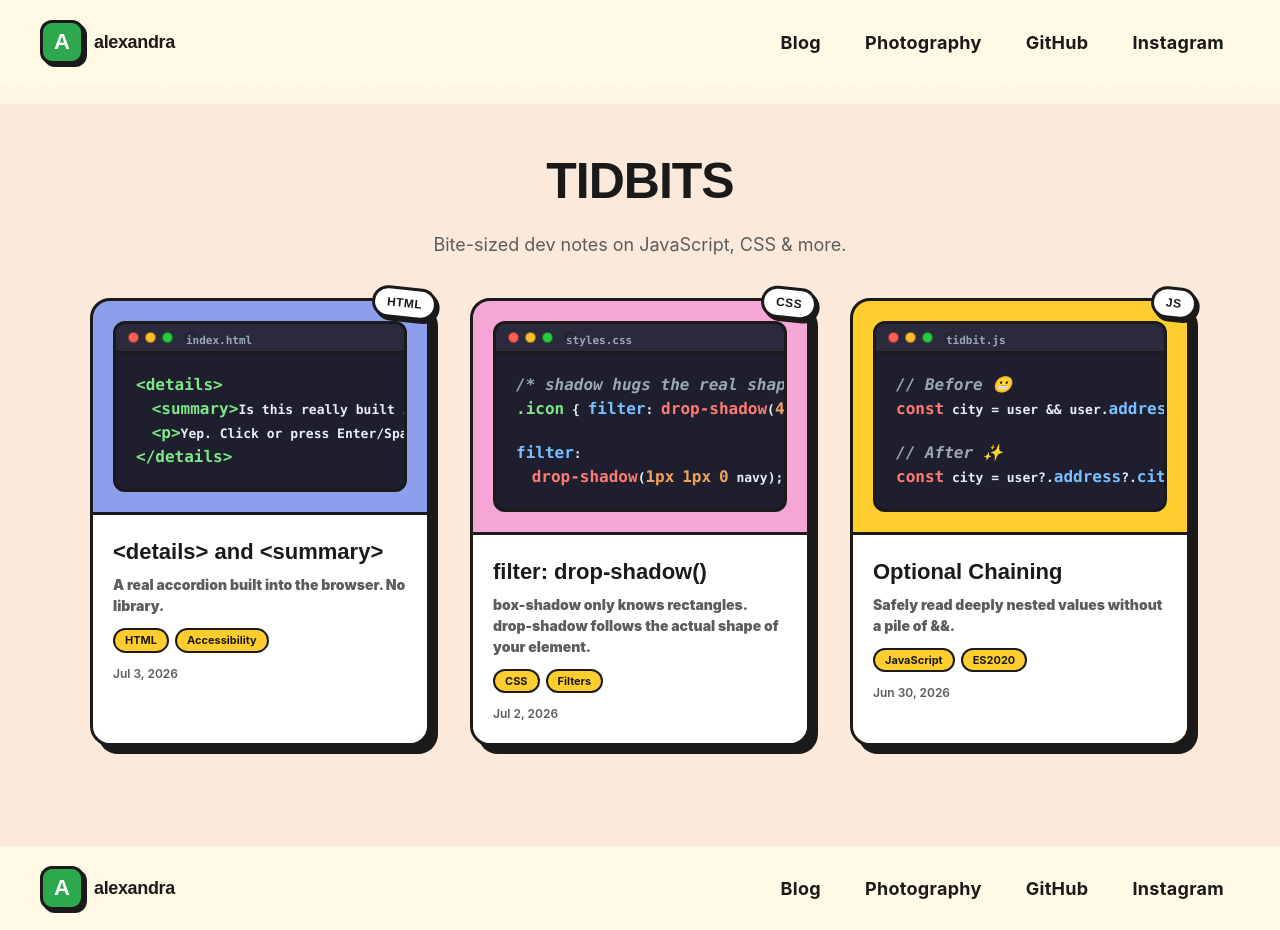
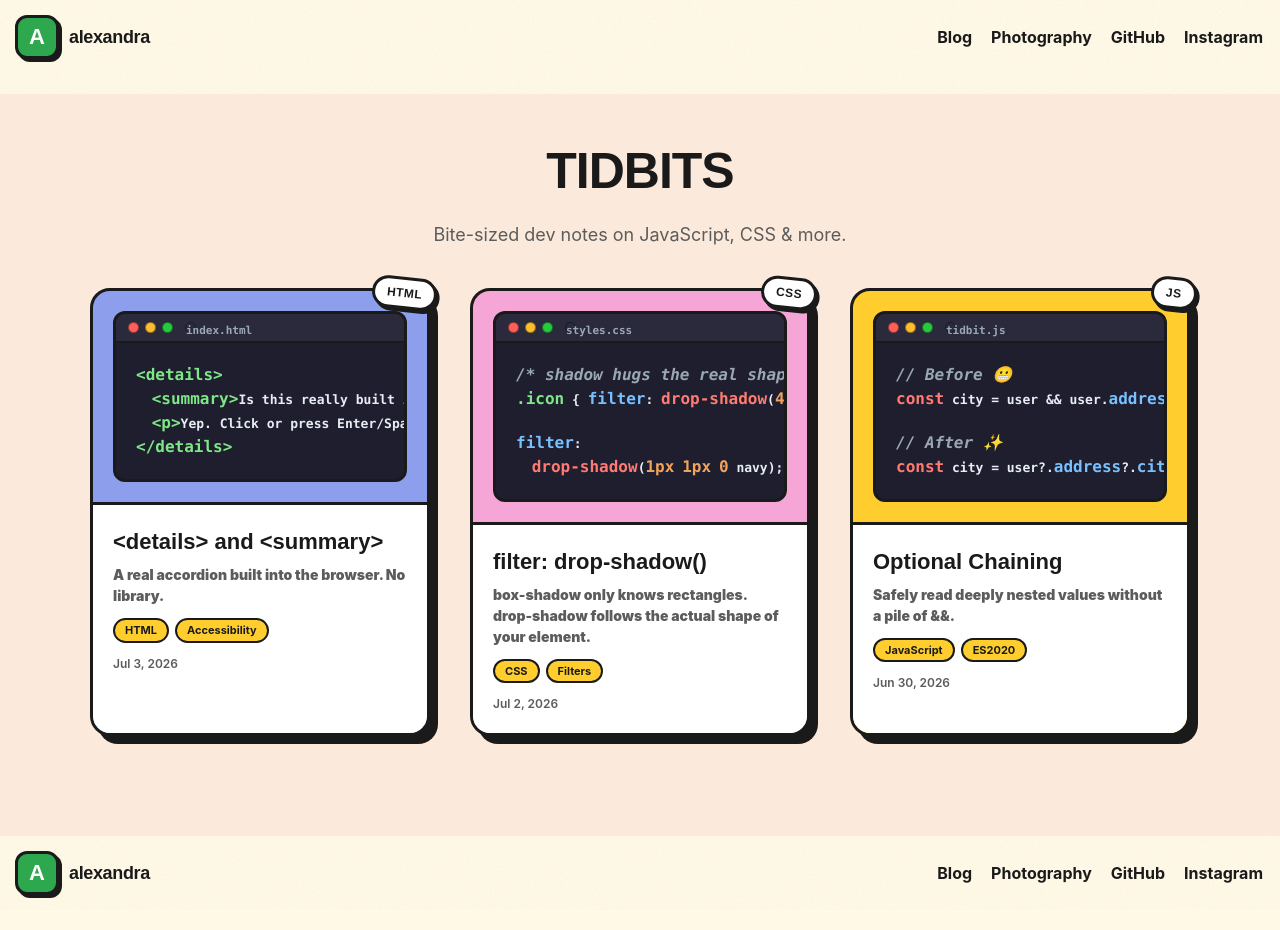
Before and after one commit to aLe3ouLa/resume-react, a React (Create React App) app: page /blog in a window 1280 px wide. Built offline with nearby package versions, Linux system fonts and the light colour scheme; no server answers.

Commit message:
remove styled components from header

```diff
--- a/src/components/layout/header/header.styles.ts
+++ /dev/null
@@ -1,76 +0,0 @@
-import styled from 'styled-components';
-
-export const HeaderContainer = styled.header`
-    display: flex;
-    align-items: center;
-    justify-content: space-between;
-    position: sticky;
-    top: 0;
-    z-index: 100;
-
-    background: rgba(255, 249, 230, 0.82);
-    backdrop-filter: blur(10px);
-    -webkit-backdrop-filter: blur(10px);
-    transition: background 0.3s ease;
-
-    padding: ${({ theme }) => theme.spacing.md} ${({ theme }) => theme.spacing.xl};
-
-    @media (max-width: ${({ theme }) => theme.breakpoint.upToTablet}) {
-        padding: ${({ theme }) => theme.spacing.sm} ${({ theme }) => theme.spacing.md};
-    }
-
-    &:hover {
-        background: rgba(255, 249, 230, 0.95);
-    }
-`;
-
-export const NavList = styled.ul`
-    display: flex;
-    align-items: center;
-    gap: ${({ theme }) => theme.spacing.sm};
-    list-style: none;
-    margin: 0;
-    padding: 0;
-
-    @media (max-width: ${({ theme }) => theme.breakpoint.upToTablet}) {
-        gap: ${({ theme }) => theme.spacing.xs};
-    }
-
-    li {
-        position: relative;
-        cursor: pointer;
-
-        a {
-            display: inline-block;
-            color: ${({ theme }) => theme.color.text};
-            font-weight: 700;
-            font-size: 1.8rem;
-            text-decoration: none;
-            letter-spacing: 0.3px;
-            padding: 0.6rem 1.4rem;
-            border-radius: 999px;
-            border: 2px solid transparent;
-            transition: transform 0.2s ease, background 0.2s ease,
-                box-shadow 0.2s ease, border-color 0.2s ease, color 0.2s ease;
-
-            @media (max-width: ${({ theme }) => theme.breakpoint.upToTablet}) {
-                font-size: 1.5rem;
-                padding: 0.5rem 1.1rem;
-            }
-
-            /* Neo-brutalist sticker hover: bright fill, black outline, hard offset shadow */
-            &:hover {
-                color: ${({ theme }) => theme.color.black};
-                background: ${({ theme }) => theme.color.tertiary};
-                border-color: ${({ theme }) => theme.color.black};
-                box-shadow: 3px 3px 0 ${({ theme }) => theme.color.black};
-                transform: translate(-1px, -1px);
-            }
-
-            &:active {
-                transform: translate(1px, 1px);
-                box-shadow: 1px 1px 0 ${({ theme }) => theme.color.black};
-            }
-        }
-    }
-`;
--- a/src/components/layout/header/header.tsx
+++ b/src/components/layout/header/header.tsx
@@ -1,43 +1,57 @@
 import { Link } from 'react-router-dom';
 import Logo from '../../fragments/icons/logo';
-import { HeaderContainer, NavList } from './header.styles';
+
+const navLinkClass =
+    'inline-block no-underline font-bold tracking-[0.3px] text-text ' +
+    'text-[1.5rem] py-[0.5rem] px-[1.1rem] ' +
+    'sm:text-[1.8rem] sm:py-[0.6rem] sm:px-[1.4rem] ' +
+    'rounded-full border-2 border-transparent ' +
+    'transition-all duration-200 ' +
+    'hover:text-black hover:bg-tertiary hover:border-black hover:shadow-[3px_3px_0_#1A1A1A] hover:-translate-x-px hover:-translate-y-px ' +
+    'active:translate-x-px active:translate-y-px active:shadow-[1px_1px_0_#1A1A1A]';
 
 const Header = () => {
     return (
-        <HeaderContainer>
+        <header className="flex items-center justify-between sticky top-0 z-50 bg-[#fff9e6] bg-opacity-[0.82] backdrop-blur-md transition-colors duration-300 ease-in-out p-4 md:p-6">
             <Link to={'/'} style={{ textDecoration: 'none' }}>
                 <Logo />
             </Link>
 
             <nav>
-                <NavList>
-                    <li>
-                        <Link to="/blog">Blog</Link>
+                <ul className="flex items-center gap-4 md:gap-6">
+                    <li className="relative">
+                        <Link className={navLinkClass} to="/blog">
+                            Blog
+                        </Link>
                     </li>
-                    <li>
-                        <Link to="/photography">Photography</Link>
+                    <li className="relative">
+                        <Link className={navLinkClass} to="/photography">
+                            Photography
+                        </Link>
                     </li>
-                    <li>
+                    <li className="relative">
                         <a
                             href="https://github.com/aLe3ouLa"
                             target="_blank"
                             rel="noopener noreferrer"
+                            className={navLinkClass}
                         >
                             GitHub
                         </a>
                     </li>
-                    <li>
+                    <li className="relative">
                         <a
                             href="https://www.instagram.com/ale3oula/"
                             target="_blank"
                             rel="noopener noreferrer"
+                            className={navLinkClass}
                         >
                             Instagram
                         </a>
                     </li>
-                </NavList>
+                </ul>
             </nav>
-        </HeaderContainer>
+        </header>
     );
 };
 
--- a/src/styles/defaults/reset.ts
+++ b/src/styles/defaults/reset.ts
@@ -35,7 +35,6 @@ export default createGlobalStyle`
 
     a:hover {
         color: ${({ theme }) => theme.color.tertiary};
-        text-decoration: underline ${({ theme }) => theme.color.tertiary} wavy;
     }
 
     button {
--- a/tailwind.config.js
+++ b/tailwind.config.js
@@ -1,6 +1,6 @@
 module.exports = {
-  content: [
-    "./src/**/*.{js,jsx,ts,tsx}",  // make sure src is included
+  purge: [
+    "./src/**/*.{js,jsx,ts,tsx}",
   ],
   theme: {
     extend: {
@@ -106,58 +106,6 @@ module.exports = {
       backgroundImage: {
         'radial-gradient': 'radial-gradient(circle, var(--tw-gradient-stops))',
       },
-      components: {
-        '.colored-span': {
-          '@apply bg-gradient-to-br from-primary via-secondary to-secondary bg-[length:200%_200%] bg-clip-text text-transparent font-extrabold text-[4rem] cursor-none transition-all duration-300 relative': {},
-          '&::after': {
-            content: '""',
-            position: 'absolute',
-            bottom: '-4px',
-            left: '0',
-            width: '0',
-            height: '3px',
-            background: 'linear-gradient(90deg, var(--tw-gradient-stops))',
-            backgroundImage: 'linear-gradient(90deg, #2EA84F, #E0399B)',
-            transition: 'width 0.3s ease',
-          },
-          '&:hover': {
-            backgroundPosition: '100% 0',
-            transform: 'translateY(-2px)',
-            '&::after': {
-              width: '100%',
-            },
-          },
-          '@media (max-width: 640px)': {
-            fontSize: '3rem',
-          },
-        },
-        '.colored-span-name': {
-          '@apply bg-gradient-to-br from-primary via-tertiary via-tertiary to-secondary bg-[length:400%_400%] bg-clip-text text-transparent text-[4rem] leading-[1.1] font-extrabold tracking-[-0.02em] relative animate-gradient-shift transition-all duration-300': {},
-          '&::before': {
-            content: '""',
-            position: 'absolute',
-            top: '0',
-            left: '0',
-            right: '0',
-            bottom: '0',
-            background: 'linear-gradient(135deg, rgba(46, 168, 79, 0.1) 0%, rgba(255, 206, 46, 0.1) 50%, rgba(224, 57, 155, 0.1) 100%)',
-            borderRadius: '8px',
-            zIndex: '-1',
-            opacity: '0',
-            transition: 'opacity 0.3s ease',
-          },
-          '&:hover': {
-            transform: 'scale(1.08) translateY(-2px)',
-            animationPlayState: 'paused',
-            '&::before': {
-              opacity: '1',
-            },
-          },
-          '@media (max-width: 640px)': {
-            fontSize: '3rem',
-          },
-        },
-      },
     },
   },
   plugins: [],
--- a/tsconfig.json
+++ b/tsconfig.json
@@ -2,7 +2,6 @@
   "compilerOptions": {
     "target": "es6",
     "lib": ["dom", "dom.iterable", "esnext"],
-    "downlevelIteration": true,
     "allowJs": true,
     "skipLibCheck": true,
     "esModuleInterop": true,
```
Also changed, not shown: src/index.tsx (+10 -10 lines).
